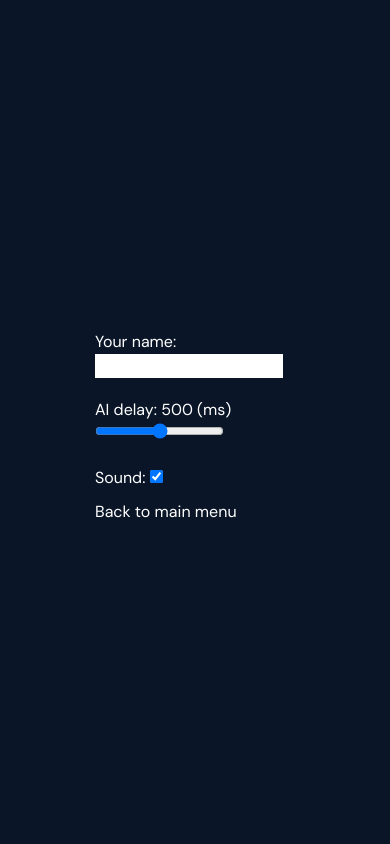
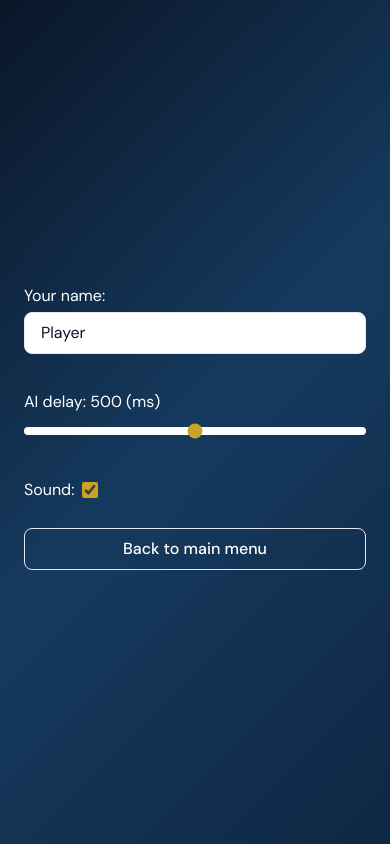
Before and after one commit to shubich/seawars, a React app: page /settings in a window 390 px wide. Built offline with nearby package versions, Linux system fonts and the light colour scheme.

Commit message:
Refactor Settings component layout and styles for improved user experience. Update SCSS to remove unnecessary styles and enhance responsiveness with Tailwind CSS classes. Adjust input elements for better accessibility and visual consistency.

```diff
--- a/src/pages/Settings/Settings.scss
+++ b/src/pages/Settings/Settings.scss
@@ -1,11 +1,3 @@
-@use '~styles/verticalCentering' as *;
-
-.Settings {
-  @extend %verticalCentering;
-
-  max-width: 200px;
-}
-
 .Settings-Label {
   padding: 10px 0;
 }
--- a/src/pages/Settings/Settings.tsx
+++ b/src/pages/Settings/Settings.tsx
@@ -38,33 +38,46 @@ const Settings: React.FC<{}> = ({}) => {
   );
 
   return (
-    <div className="Settings">
-      <label className="Settings-Label Settings-Name">
-        <span>Your name: </span>
-        <input type="text" value={name} onChange={handleNameChange} />
+    <div className="Settings min-h-screen w-full bg-navy-gradient bg-navy-950 flex flex-col items-center justify-center px-6 py-12">
+      <div className="w-full max-w-[280px] space-y-4">
+        <label className="Settings-Label Settings-Name block">
+          <span className="text-white/80 block mb-1">Your name:</span>
+          <input
+            type="text"
+            value={name}
+            onChange={handleNameChange}
+            className="w-full px-4 py-2 rounded-lg bg-white border border-white/40 text-navy-950 placeholder-gray-500 focus:border-brass focus:outline-none focus:ring-2 focus:ring-brass/30"
+            style={{ WebkitTextFillColor: '#0a1628' }}
+          />
         </label>
-      <label className="Settings-Label Settings-Delay">
-        <span>AI delay: {delay} (ms)</span>
+        <label className="Settings-Label Settings-Delay block">
+          <span className="text-white/80 block mb-1">AI delay: {delay} (ms)</span>
           <input
-          className="Settings-DelayInput"
             type="range"
             min="0"
             max="1000"
             value={delay}
             onChange={handleDelayChange}
+            className="w-full h-2 rounded-lg appearance-none bg-white/10 accent-brass"
+            style={{ accentColor: '#c9a227' }}
           />
         </label>
-      <label className="Settings-Label Settings-Sound">
-        <span>Sound: </span>
+        <label className="Settings-Label Settings-Sound flex items-center gap-2">
+          <span className="text-white/80">Sound:</span>
           <input
             type="checkbox"
             checked={soundCheckmark === SoundValues.ON}
             onChange={handleSoundChange}
+            className="w-4 h-4 rounded accent-brass"
+            style={{ accentColor: '#c9a227' }}
           />
         </label>
-      <Link to="/">
-        <button>Back to main menu</button>
+        <Link to="/" className="block mt-6">
+          <button className="w-full px-4 py-2 rounded-lg bg-white/10 border border-white/20 text-white font-medium hover:bg-white/15 hover:border-brass/50 transition-all">
+            Back to main menu
+          </button>
         </Link>
+      </div>
     </div>
   );
 };
```
Lines whose indentation alone changed are shown as unchanged.
